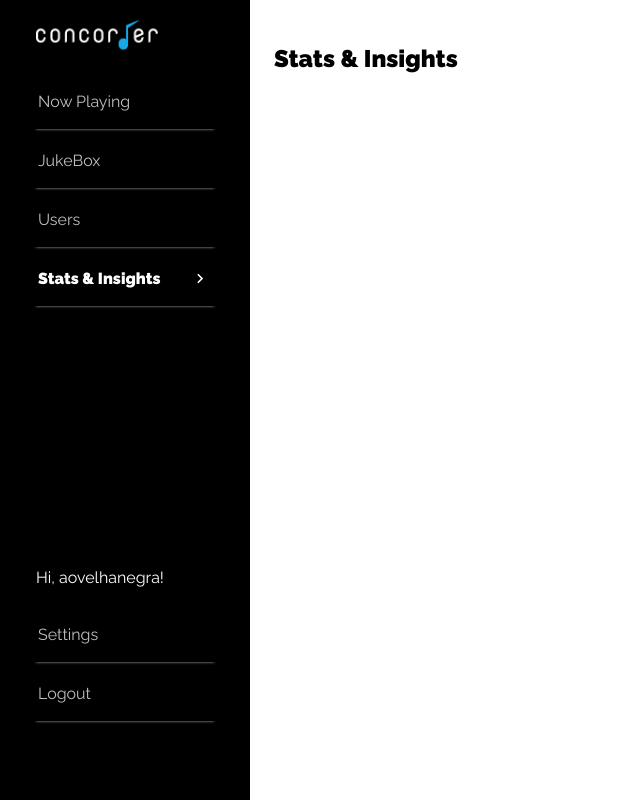
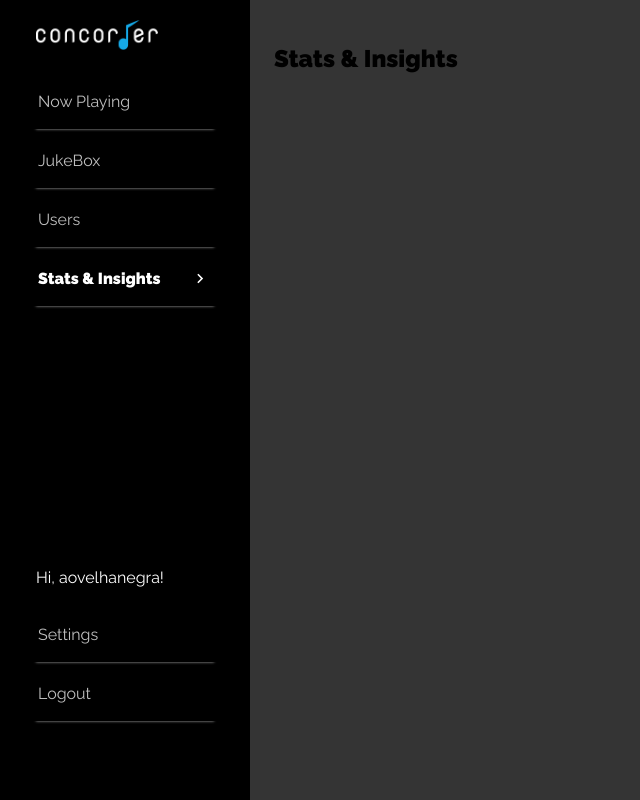
Before and after one commit to ElseLondon/concorder-host-client, a React (Create React App) app: page /statsAndInsights in a window 1280 px wide. Shown: the whole page, without its empty margins (0-640 px from the left). Built offline with nearby package versions, Linux system fonts and the light colour scheme.

Commit message:
Adds grey background

```diff
--- a/src/components/Layout.tsx
+++ b/src/components/Layout.tsx
@@ -4,7 +4,7 @@ import Sidebar from "./Sidebar";
 function Layout(props: any) {
   return (
     <div>
-      <div style={{display: "flex"}}>
+      <div style={{display: "flex", backgroundColor: '#343434' }}>
         <Sidebar history={props.history}/>
         <div style={{maxWidth: '800px'}}>
           {props.children}
--- a/src/pages/StatsAndInsights.tsx
+++ b/src/pages/StatsAndInsights.tsx
@@ -7,7 +7,7 @@ const StatsAndInsights = () => {
     // create header
     // create body
     // create button
-    <div style={{padding: '24px'}}>
+    <div style={{ padding: '24px' }}>
       <h2>Stats & Insights</h2>
     </div>
   );
```
